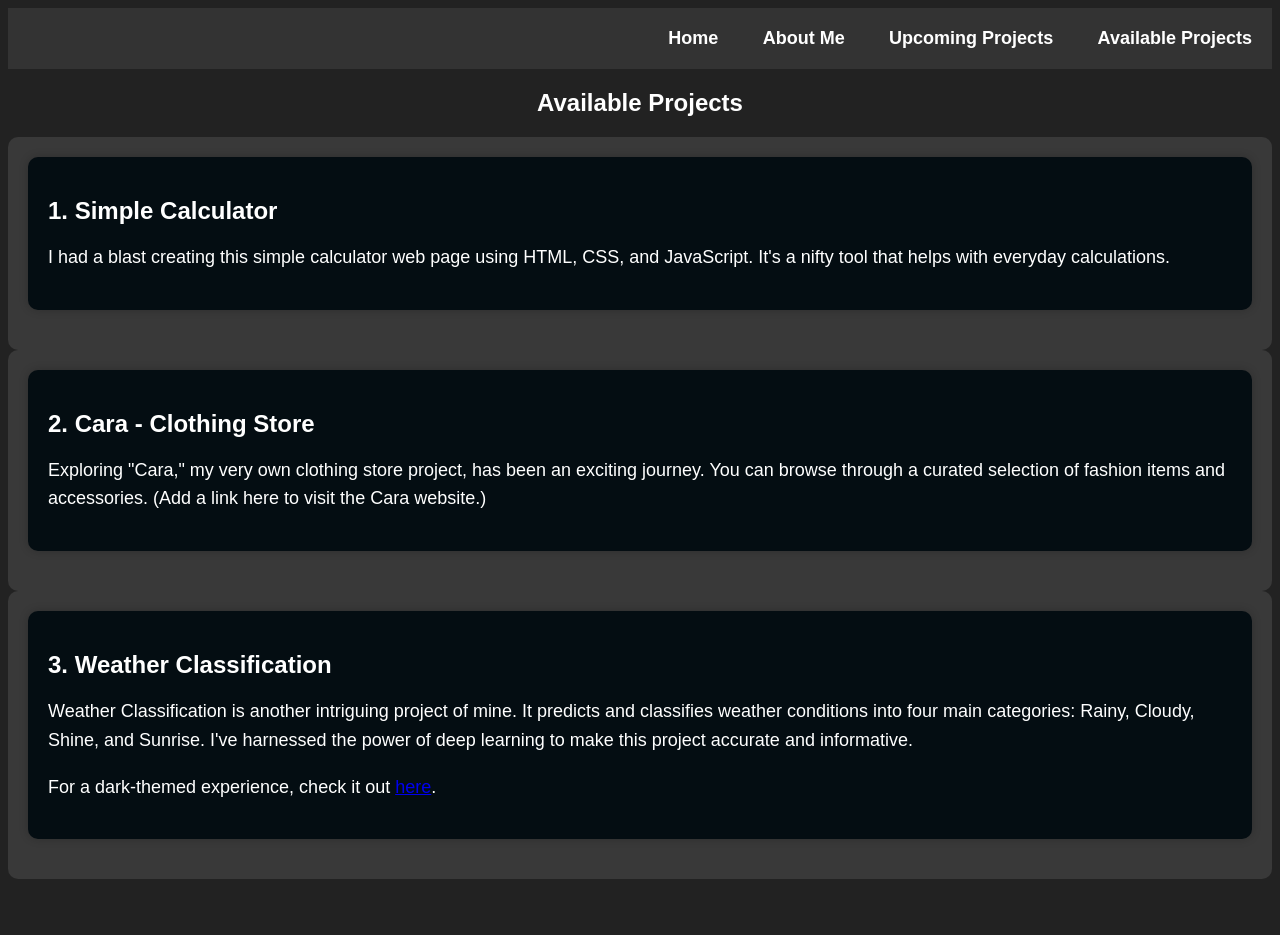
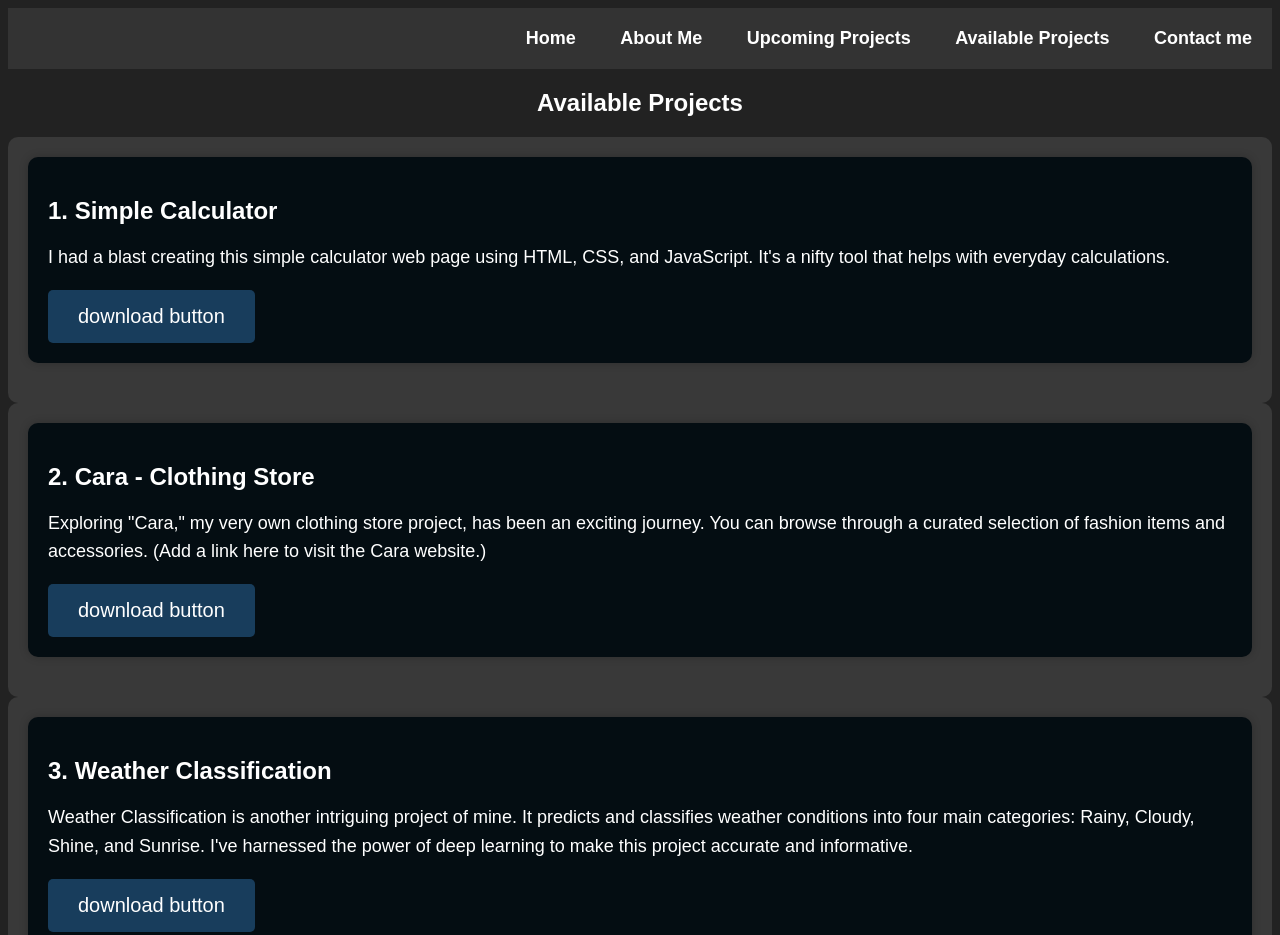
Before and after one commit to jaivanth07/website, a plain HTML site: page avail_projects.html in a window 1280 px wide. Shown: the top 935 px of the page. Before the commit the page ends 887 px from the top, so only its background shows below. Drawn offline with Linux system fonts and the light colour scheme.

Commit message:
Your commit message here

```diff
--- a/avail_projects.html
+++ b/avail_projects.html
@@ -14,6 +14,7 @@
             <li><a href="about.html">About Me</a></li>
             <li><a href="projects.html">Upcoming Projects</a></li>
             <li><a href="avail_projects.html">Available Projects</a></li>
+            <li><a href="contact.html">Contact me</a></li>
         </ul>
     </nav>
     <article class="project-details">
@@ -24,6 +25,9 @@
                 <p class="theme-text">
                     I had a blast creating this simple calculator web page using HTML, CSS, and JavaScript. It's a nifty tool that helps with everyday calculations.
                 </p>
+                <a href="https://drive.google.com/drive/folders/1k_8k_jhPD-V7C0vOGAtpGA_PltXFg2KA?usp=drive_link">
+                    <button class="learn-more-button" >download button</button>
+                </a>
             </div>
         </div>
         <div class="project-box">
@@ -32,6 +36,9 @@
                 <p class="theme-text">
                     Exploring "Cara," my very own clothing store project, has been an exciting journey. You can browse through a curated selection of fashion items and accessories. (Add a link here to visit the Cara website.)
                 </p>
+                <a href="https://drive.google.com/drive/folders/1wVXHmoF_--nkiYHerRsxC03MotqIjoiW?usp=drive_link">
+                    <button class="learn-more-button" >download button</button>
+                </a>
             </div>
         </div>
         <div class="project-box">
@@ -40,9 +47,9 @@
                 <p class="theme-text">
                     Weather Classification is another intriguing project of mine. It predicts and classifies weather conditions into four main categories: Rainy, Cloudy, Shine, and Sunrise. I've harnessed the power of deep learning to make this project accurate and informative.
                 </p>
-                <p class="theme-text">
-                    For a dark-themed experience, check it out <a href="weather.html">here</a>.
-                </p>
+                <a href="https://drive.google.com/drive/folders/1v-g44O8_XC_Dn2-Gjn0j-BcYeXCbzRWg?usp=drive_link">
+                    <button class="learn-more-button" >download button</button>
+                </a>
             </div>
         </div>
         <!-- Include additional available projects here -->
--- a/css/avail_projects.css
+++ b/css/avail_projects.css
@@ -65,3 +65,18 @@
     font-size: 24px; /* Adjust the font size as needed */
     color: #fff; /* Set the text color */
 }
+
+
+.learn-more-button {
+    background-color: #183d5c;
+    color: #fff;
+    border: none;
+    padding: 15px 30px;
+    font-size: 20px;
+    border-radius: 5px;
+    cursor: pointer;
+}
+
+.learn-more-button:hover {
+    background-color: #122b42;
+}
--- /dev/null
+++ b/css/contact.css
@@ -0,0 +1,179 @@
+/* Reset some default styles */
+body, h1, h2, h3, p, ul, li {
+     margin: 1;
+     padding: 0;
+ }
+
+ /* Common styles for all pages */
+ body {
+     font-family: Arial, sans-serif;
+     background-color: #040d12; /* Background color */
+     color: #b1a6a6; /* Text color */
+ }
+
+ nav {
+     background-color: #183d5c; /* Navbar background color */
+     color: #b1a6a6; /* Navbar text color */
+     padding: 15px;
+     display: flex;
+     justify-content: flex-end;
+ }
+
+ nav ul {
+     list-style-type: none;
+     margin: 0;
+     padding: 0;
+ }
+
+ nav ul li {
+     display: inline;
+     margin-left: 20px;
+ }
+
+ nav a {
+     text-decoration: none;
+     color: #b1a6a6;
+     font-weight: bold;
+ }
+
+ nav a:hover {
+     text-decoration: underline;
+ }
+
+ /* Centered box styles for all pages */
+ .centered-box {
+     position: fixed;
+     top: 50%;
+     left: 50%;
+     transform: translate(-50%, -50%);
+     background-color: rgba(4, 13, 18, 0.7); /* Centered box background color */
+     padding: 30px;
+     box-shadow: 0px 0px 10px rgba(4, 13, 18, 0.3);
+     border: none;
+     color: #b1a6a6; /* Text color */
+     width: 60%;
+     height: 60%;
+     z-index: 999;
+     border-radius: 10px;
+ }
+
+
+ /* Add these styles to your styles.css file */
+nav {
+    background-color: #040d12; /* Dark background color */
+    padding: 20px 0; /* Add some padding for spacing */
+}
+
+nav ul {
+    list-style-type: none;
+    padding: 0;
+    text-align: center; /* Center-align the menu items */
+}
+
+nav li {
+    display: inline;
+    margin-right: 20px; /* Add spacing between menu items */
+}
+
+nav a {
+    text-decoration: none;
+    color: #fff; /* Text color */
+    font-size: 18px; /* Font size */
+    transition: color 0.3s ease; /* Smooth color transition on hover */
+}
+
+nav a:hover {
+    color: #183d5c; /* Color change on hover */
+}
+
+
+ /* Styling for the Google Forms-style contact box */
+
+ /* Styling for the submit button */
+
+ /* Back to Home button */
+ /* CSS for centering text inside a button */
+.back-button {
+     display: flex;
+     align-items: center;
+     justify-content: center; /* Center horizontally */
+     text-align: center; /* Center text within the button */
+     font-size: 2rem;
+     padding: 10px 20px;
+     background-color: #04b1ff; /* Button background color */
+     color: #fff; /* Button text color */
+     text-decoration: none;
+     border-radius: 5px;
+     margin-top: 20px; /* Add space between the form and the button */
+     transition: background-color 0.3s ease;
+ }
+
+ .back-button:hover {
+     background-color: #0487cc; /* Darker background color on hover */
+ }
+
+
+
+ /* Add these styles to your projects.css file to make the content match the dark theme */
+.projects {
+     background-color: #040d12; /* Dark background color */
+     padding: 40px;
+     border-radius: 10px;
+     box-shadow: 0px 0px 20px rgba(0, 0, 0, 0.4);
+     text-align: center;
+ }
+
+ .projects h1 {
+     font-size: 36px;
+     margin-bottom: 20px;
+     color: #fff; /* White text color */
+ }
+
+ .project-box {
+     background-color: rgba(255, 255, 255, 0.1); /* Slightly transparent white background */
+     padding: 20px;
+     border-radius: 10px;
+ }
+
+ .project-box h2 {
+     font-size: 24px;
+     margin-bottom: 10px;
+     color: #fff; /* White text color */
+ }
+
+ .project-box p {
+     font-size: 18px;
+     line-height: 1.6;
+     color: #fff; /* White text color */
+ }
+
+ .project-container {
+    background-color: #040d12; /* Use the desired background color */
+    padding: 20px;
+    border-radius: 10px;
+    margin-bottom: 20px;
+    box-shadow: 0px 0px 10px rgba(0, 0, 0, 0.2); /* Add a shadow for depth */
+}
+
+ /* styles.css */
+/* ... (existing styles) ... */
+
+
+.head {
+     text-align: center; /* Center the text horizontally */
+     margin-top: 0px; /* Add a top margin for spacing */
+     font-size: 24px; /* Adjust the font size as needed */
+     color: #fff; /* Set the text color */
+     background-color:#222;
+     text-align: center; /* Use the desired background color */
+     padding: 15px;
+     margin-bottom: 0px;
+    /* Add a shadow for depth */
+ }
+
+ .theme-text{
+     text-align: center;
+     margin-top: 0px;
+     font-size: 24px;
+     color: #fff;
+ }
--- a/css/styles.css
+++ b/css/styles.css
@@ -1,7 +1,7 @@
 /* Reset some default styles */
 body, h1, h2, h3, p, ul, li {
      margin: 1;
-     padding: ;
+     padding: 0;
  }
 
  /* Common styles for all pages */
@@ -60,7 +60,7 @@ body, h1, h2, h3, p, ul, li {
 
  /* Add these styles to your styles.css file */
 nav {
-    background-color: #040d12; /* Dark background color */
+    background-color: #333; /* Dark background color */
     padding: 20px 0; /* Add some padding for spacing */
 }
 
```
Also changed, not shown: about.html (+1 -0 lines), contact.html (added, +42 -0 lines), index.html (+1 -0 lines), projects.html (+1 -0 lines).
